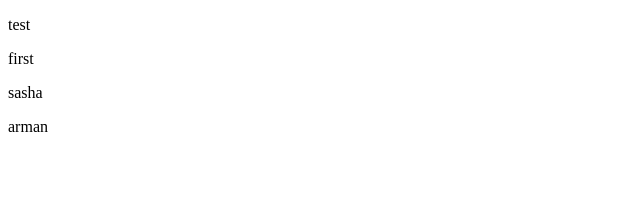
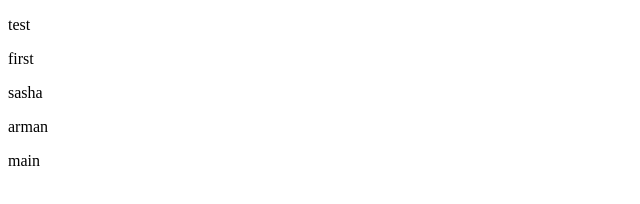
Before and after one commit to SashaCN/hata_plus_test, a plain HTML site: page index.html in a window 1280 px wide. Shown: the full height of the page, 0-640 px from the left. Drawn offline with Linux system fonts and the light colour scheme.

Commit message:
start main

```diff
--- a/index.html
+++ b/index.html
@@ -11,5 +11,8 @@
   <p>first</p>
   <p>sasha</p>
   <p>arman</p>
+  <main>
+    <p>main</p>
+  </main>
 </body>
 </html>
```
